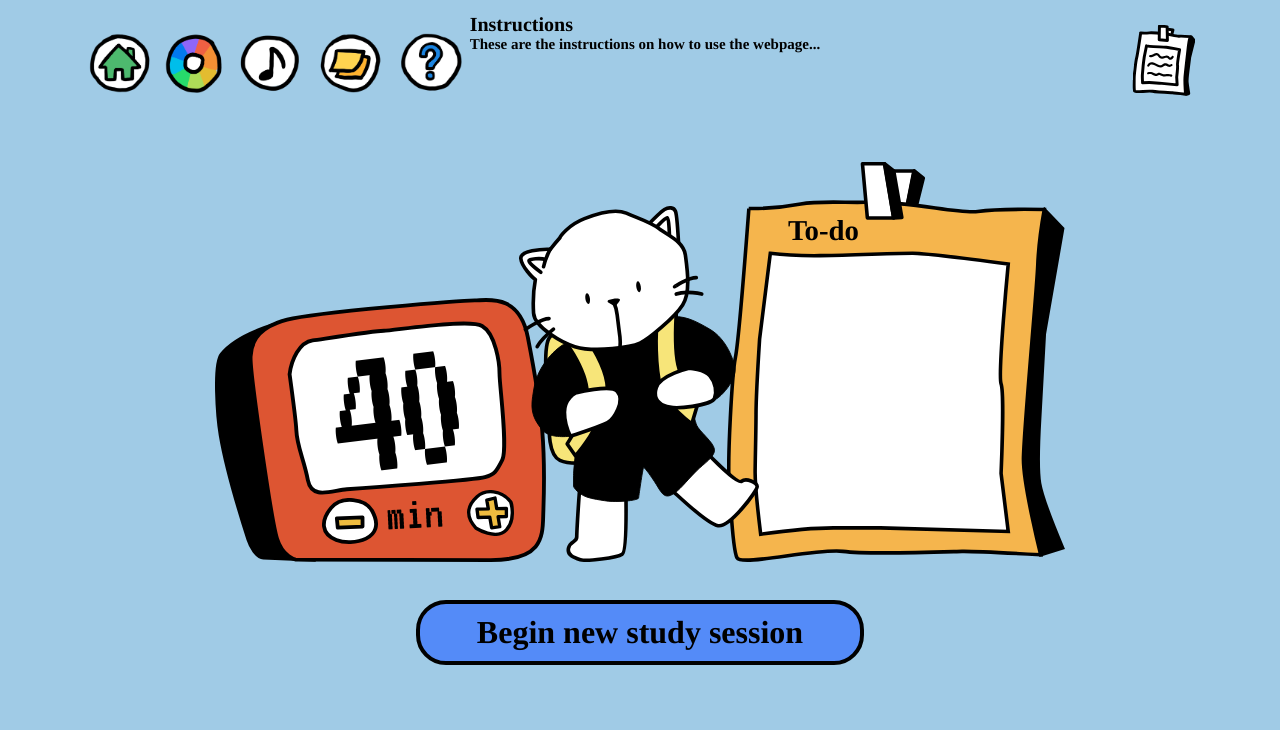
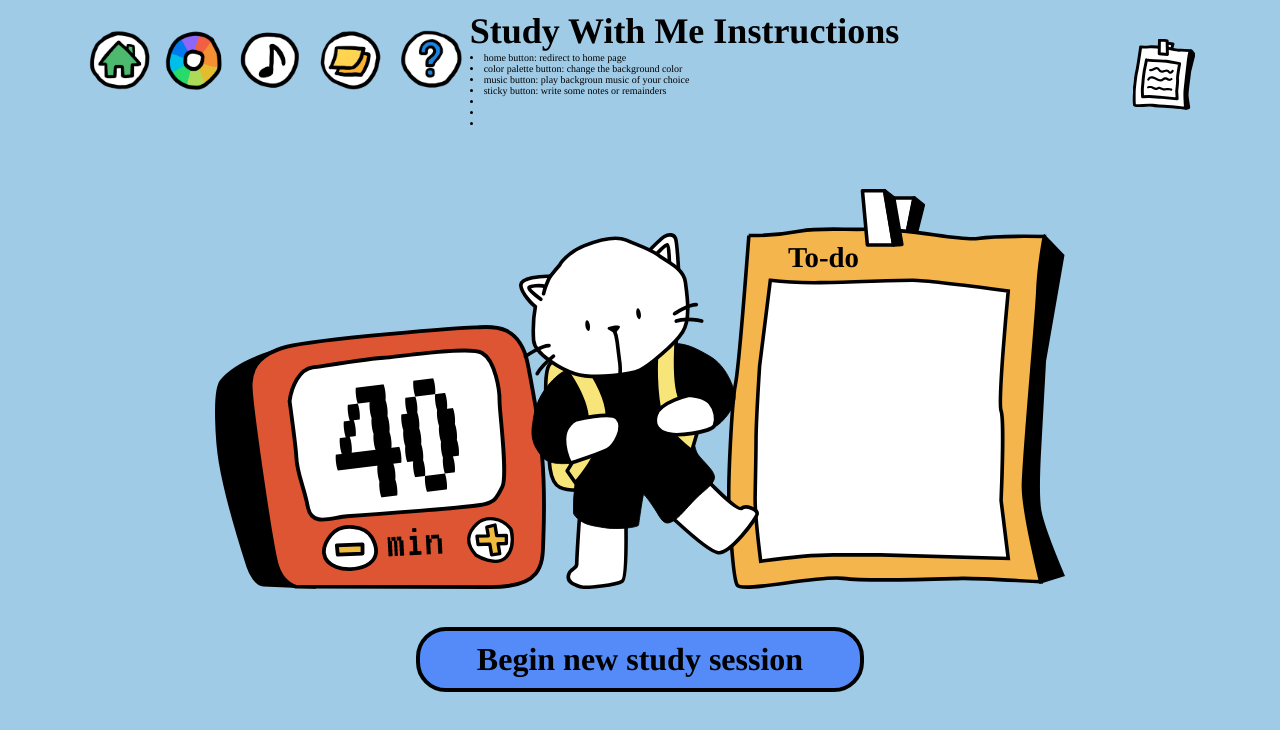
Before and after one commit to thrisnasingh/studywithme, a React (Create React App) app: page / in a window 1280 px wide. Both pictures are taken after a click on the picture 429 px from the left and 62 px from the top of the page. Shown: the top 730 px of the page. Built offline with nearby package versions, Linux system fonts and the light colour scheme; a web font is replaced by a local one.

Commit message:
partial instruction

```diff
--- a/src/App.js
+++ b/src/App.js
@@ -18,6 +18,9 @@ import './App.css';
 import Todolist from './todo';
 import HomeTimer from './HomeTimer'
 import StickiesContainer from './StickiesContainer';
+import './Helper.css'
+// import PopOutList from './PopOutList';
+// import HelperPage from './HelperPage';
 
 
 
@@ -95,8 +98,17 @@ function App() {
           {isHelperVisible &&
           <div className="pop-out-content">
             {/* Pop-out content goes here */}
-            <h1>Instructions</h1>
-            <h2>These are the instructions on how to use the webpage...</h2>
+            <h1 className="title">Study With Me Instructions</h1>
+            {/* <h2 className="subtitle">These are the instructions on how to use the webpage...</h2> */}
+            {/* <p className="paragraph"></p> */}
+            <li className="paragraph">home button: redirect to home page</li>
+            <li className="paragraph">color palette button: change the background color</li>
+            <li className="paragraph">music button: play backgroun music of your choice</li>
+            <li className="paragraph">sticky button: write some notes or remainders</li>
+            <li className="paragraph"></li>
+            <li className="paragraph"></li>
+            <li className="paragraph"></li>
+
           </div>
           }
         </div>
@@ -104,7 +116,10 @@ function App() {
         <div className='todo-icon'>
           <img src={todoicon} className="todo-btn" alt="todo icon" />
         </div>
+        {/* <PopOutList/> */}
       </div>
+
+
 <HomeContainer />
 
   </div>
--- /dev/null
+++ b/src/Helper.css
@@ -0,0 +1,7 @@
+.title{
+    font-size: 36px;
+}
+
+.subtitle{
+    font-size: 26px;
+}
--- /dev/null
+++ b/src/PopOutList.js
@@ -0,0 +1,41 @@
+import React, { useState } from 'react';
+import todoicon from './assets/todo-icon.svg';
+
+function TodoList() {
+  const [todoItems, setTodoItems] = useState([]);
+  const [showList, setShowList] = useState(false);
+
+  const toggleList = () => {
+    setShowList(!showList);
+  };
+
+  const handleAddTodo = (event) => {
+    event.preventDefault();
+    const newTodo = event.target.todoInput.value;
+    setTodoItems([...todoItems, newTodo]);
+    event.target.reset();
+  };
+
+  return (
+    <div>
+      {/* <img src={todoicon} className="todo-btn" alt="todo icon" onClick={toggleList}/> */}
+      {/* <img src={todoicon} className="todo-btn" alt="todo icon" onClick={toggleList} /> */}
+      {showList && (
+        <div className="todo-list">
+          <h2>To-Do List</h2>
+          <ul>
+            {todoItems.map((item, index) => (
+              <li key={index}>{item}</li>
+            ))}
+          </ul>
+          <form onSubmit={handleAddTodo}>
+            <input type="text" name="todoInput" placeholder="Add new item" />
+            <button type="submit">Add</button>
+          </form>
+        </div>
+      )}
+    </div>
+  );
+}
+
+export default TodoList;
```
